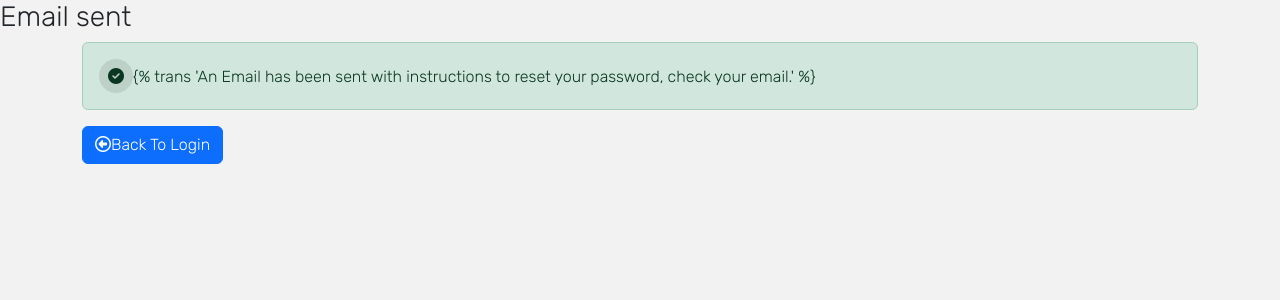
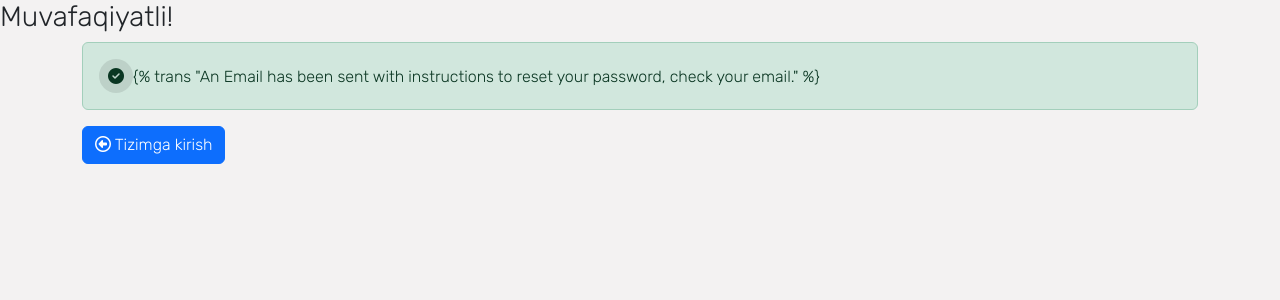
Before and after one commit to Xusanbek0039/Zomin-IT-Center-LMS, a Django app: template templates/registration/password_reset_done.html in a window 1280 px wide. Shown: the top 300 px of the page. Run offline with Django 3.2, Linux system fonts and the light colour scheme; the template is opened without the code that fills it, so the values that code supplies are empty; parts of the project's set-up code (start-up, migrations or seed data) failed here and were passed over; some libraries are stand-ins or nearby versions.

Commit message:
Update password_reset_done.html

```diff
--- a/templates/registration/password_reset_done.html
+++ b/templates/registration/password_reset_done.html
@@ -5,13 +5,13 @@
 
 {% block content %}
 <div id="login">
-  <h3 class="login-title">{% trans 'Email sent' %}</h3>
+  <h3 class="login-title">{% trans 'Muvafaqiyatli!' %}</h3>
   <div class="container">
     <div class="alert alert-success">
-      <i class="fas fa-check-circle"></i>{% trans 'An Email has been sent with instructions
-      to reset your password, check your email.' %}
+      <i class="fas fa-check-circle"></i>{% trans "An Email has been sent with instructions
+      to reset your password, check your email." %}
     </div>
-    <a class="btn btn-primary" href="{% url 'login' %}"><i class="far fa-arrow-alt-circle-left"></i>{% trans 'Back To Login' %}</a>
+    <a class="btn btn-primary" href="{% url 'login' %}"><i class="far fa-arrow-alt-circle-left"></i>{% trans ' Tizimga kirish' %}</a>
   </div>
 </div>
 {% endblock content %}
```
